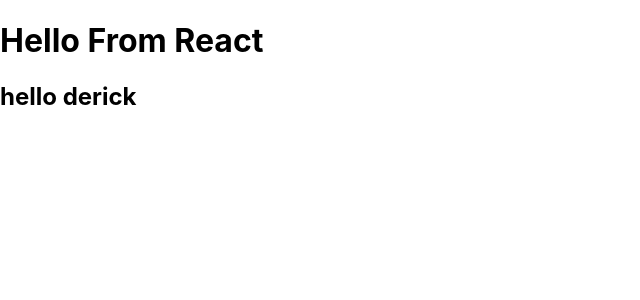
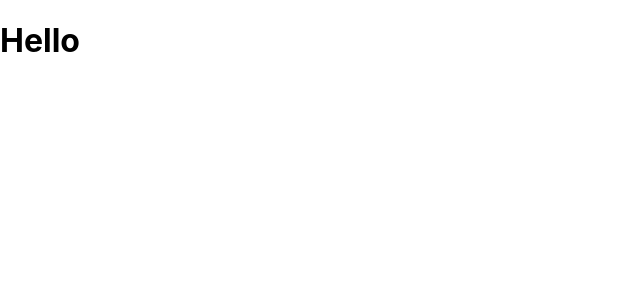
Before and after one commit to derickmoncado/react-task-tracker, a React (Create React App) app: page / in a window 1280 px wide. Shown: the top 300 px of the page, without its empty margins (0-640 px from the left). Built offline with nearby package versions, Linux system fonts and the light colour scheme.

Commit message:
Component props and propTypes

```diff
--- a/public/index.html
+++ b/public/index.html
@@ -9,8 +9,6 @@
       name="description"
       content="Web site created using create-react-app"
     />
-    <link rel="apple-touch-icon" href="%PUBLIC_URL%/logo192.png" />
-    <link rel="manifest" href="%PUBLIC_URL%/manifest.json" />
     <title>Task Tracker</title>
   </head>
   <body>
--- a/src/App.js
+++ b/src/App.js
@@ -1,10 +1,11 @@
+import Header from './components/Header';
+
 function App() {
   const name = 'derick';
 
   return (
     <div className="container">
-      <h1>Hello From React</h1>
-      <h2>hello {name}</h2>
+      <Header title='Hello' />
     </div>
   );
 }
--- /dev/null
+++ b/src/components/Header.js
@@ -0,0 +1,13 @@
+import React from 'react';
+
+const Header = ({title}) => {
+  return (
+    <header>
+      <h1>
+        {title}
+      </h1>
+    </header>
+  );
+}
+
+export default Header;
```
